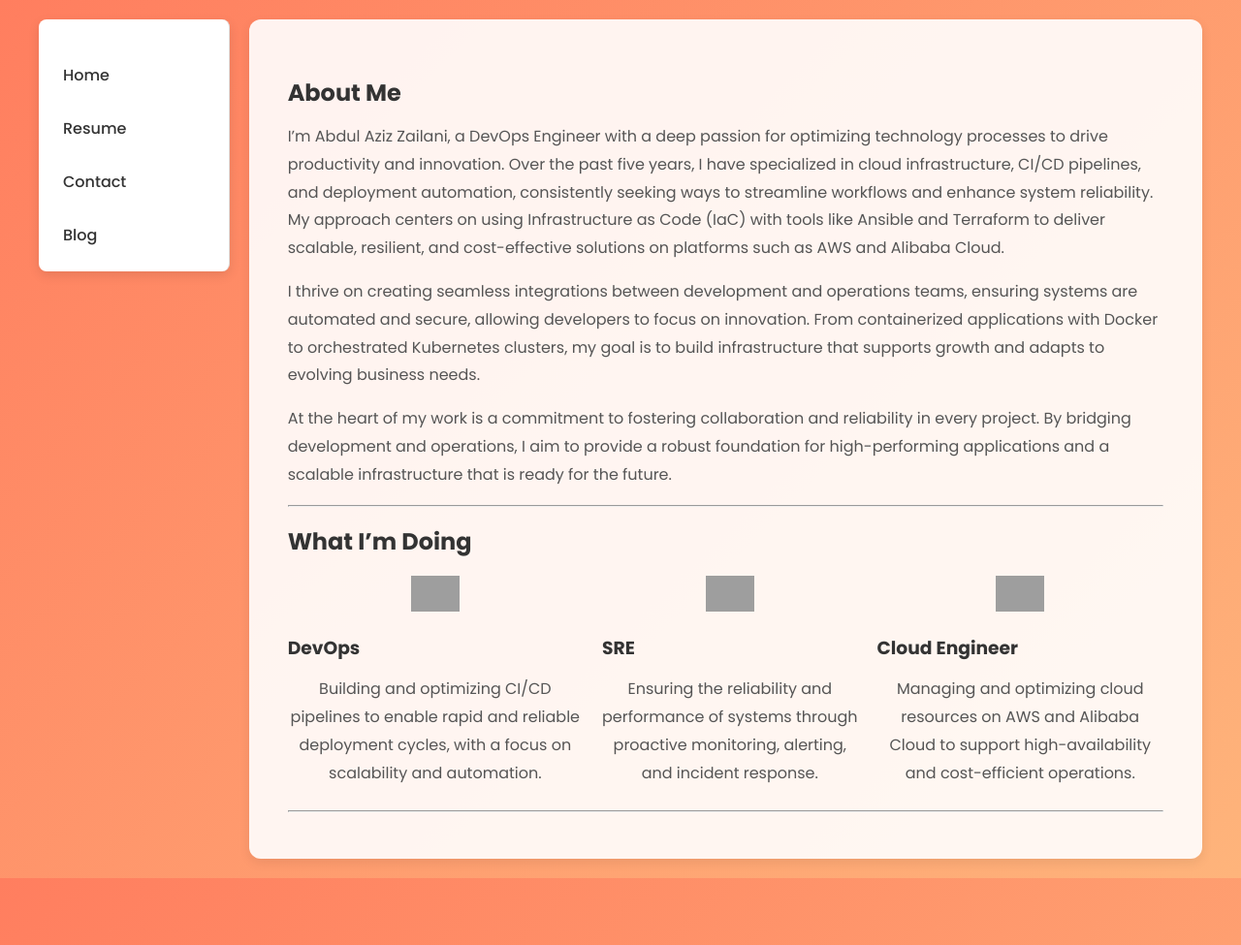
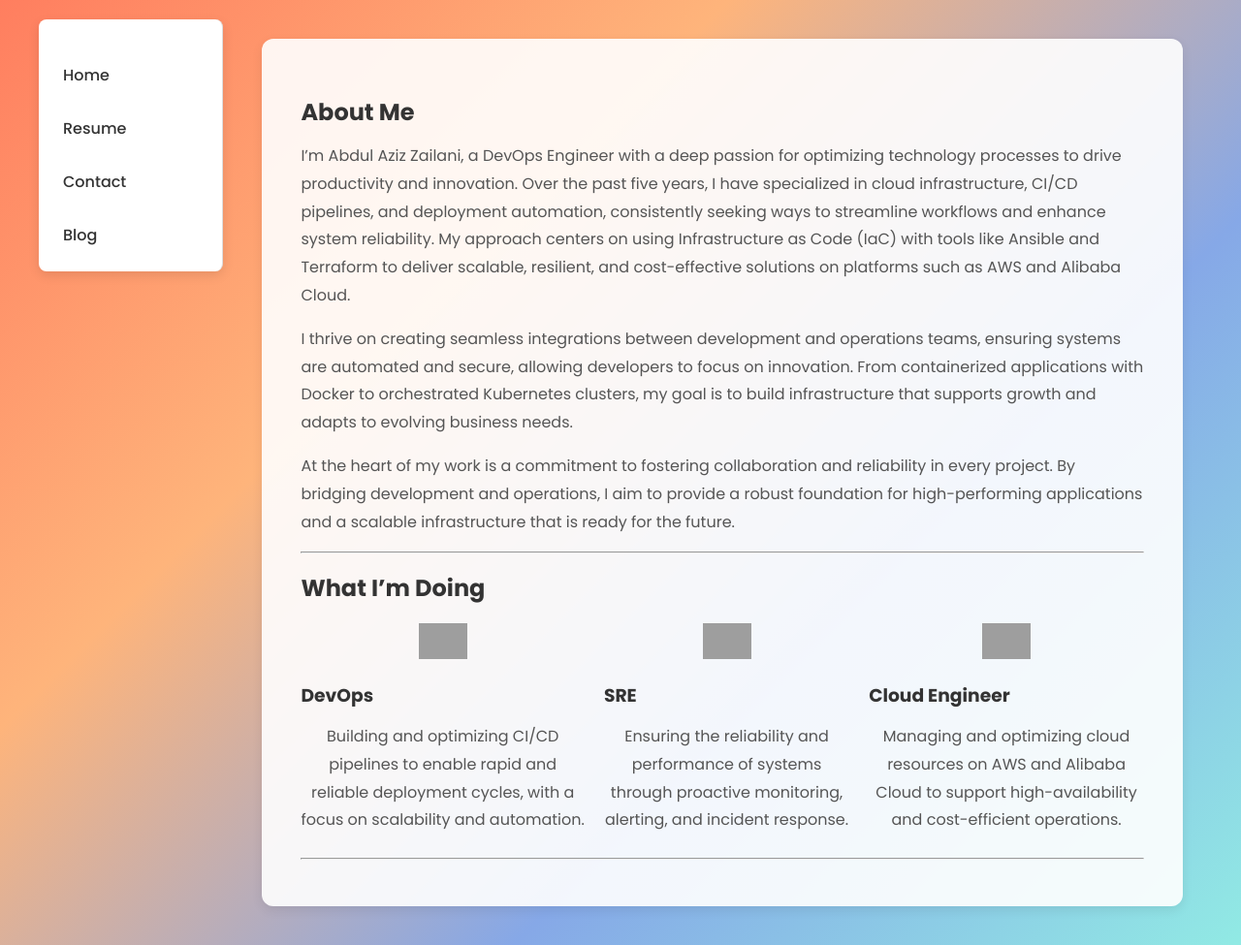
Before and after one commit to azizzailani/azizzailani.github.io, a Jekyll site: the page built from index.md, in a window 1280 px wide. Shown: the whole page at 97% size. Built offline with Jekyll 4.4.1, drawn with Linux system fonts in a browser that asks for light colours; grey boxes are pictures that could not be loaded.

Commit message:
💄 style: update background gradient and add comments for clarity
- Updated the background gradient in the body to include additional colors.
- Added comments for clarity on header width and navigation padding.
- Adjusted margin and added comment for mobile view compatibility in the main section.
- Included comment for left alignment in h6 elements.
- Added padding comment for mobile view in list items.

```diff
--- a/assets/css/style.css
+++ b/assets/css/style.css
@@ -5,8 +5,7 @@
 body {
     font-family: 'Poppins', sans-serif;
     color: #333;
-    background: linear-gradient(135deg, #ff7e5f, #feb47b);
-    /* Gradien warna */
+    background: linear-gradient(135deg, #ff7e5f, #feb47b, #86a8e7, #91eae4);
     margin: 0;
     padding: 0;
     display: flex;
@@ -25,6 +24,7 @@ body {
 /* Header Mengambang */
 header {
     width: 220px;
+    /* Lebar header */
     background-color: #ffffff;
     padding: 15px;
     border-right: 1px solid #ddd;
@@ -36,6 +36,7 @@ header {
     margin-right: 20px;
 }
 
+/* Navigasi */
 nav {
     display: flex;
     flex-direction: column;
@@ -48,6 +49,7 @@ nav a {
     text-decoration: none;
     font-weight: 500;
     padding: 10px;
+    /* Padding yang lebih besar */
     border-radius: 5px;
     transition: background 0.3s, transform 0.3s;
 }
@@ -61,13 +63,13 @@ nav a:hover {
 main {
     width: 100%;
     padding: 40px;
-    /* Padding yang sama seperti sebelumnya */
+    /* Padding yang sesuai */
     background-color: rgba(255, 255, 255, 0.9);
     border-radius: 12px;
     box-shadow: 0 4px 12px rgba(0, 0, 0, 0.08);
     text-align: left;
-    margin: 0;
-    /* Menghapus margin agar sejajar */
+    margin: 20px;
+    /* Margin untuk memberi ruang dari tepi layar */
 }
 
 /* Judul Seksi */
@@ -93,6 +95,7 @@ h6 {
     margin-bottom: 10px;
     line-height: 1.3;
     text-align: left;
+    /* Rata kiri */
 }
 
 p,
@@ -109,13 +112,6 @@ li {
         align-items: center;
     }
 
-    main {
-        padding: 20px;
-        /* Padding lebih kecil pada tampilan mobile */
-        margin: 10px;
-        /* Margin lebih kecil pada tampilan mobile */
-    }
-
     header {
         width: 100%;
         height: auto;
@@ -125,6 +121,8 @@ li {
         display: flex;
         justify-content: center;
         gap: 15px;
+        padding: 15px;
+        /* Padding untuk header di mobile */
     }
 
     nav {
@@ -136,5 +134,8 @@ li {
     main {
         max-width: 100%;
         padding: 20px;
+        /* Padding lebih kecil pada tampilan mobile */
+        margin: 10px;
+        /* Margin lebih kecil pada tampilan mobile */
     }
 }
```
